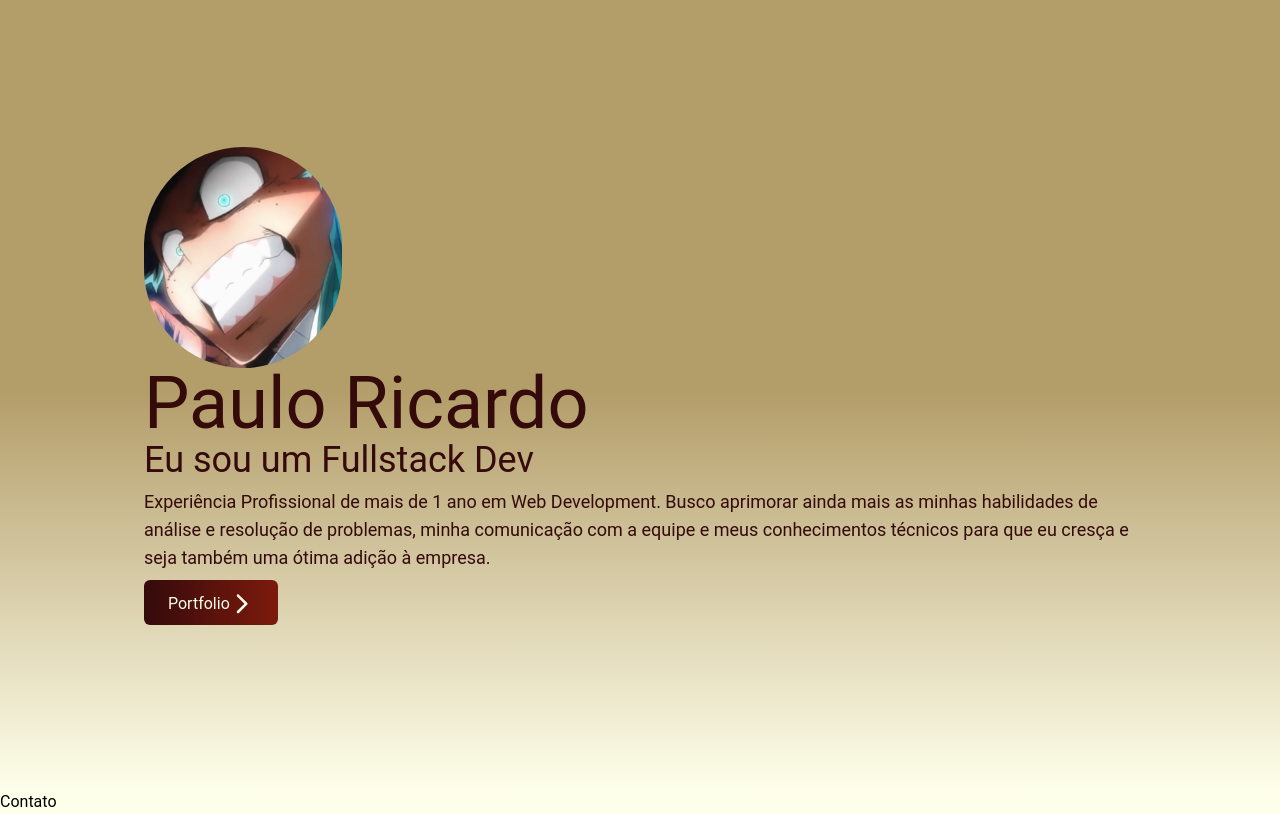
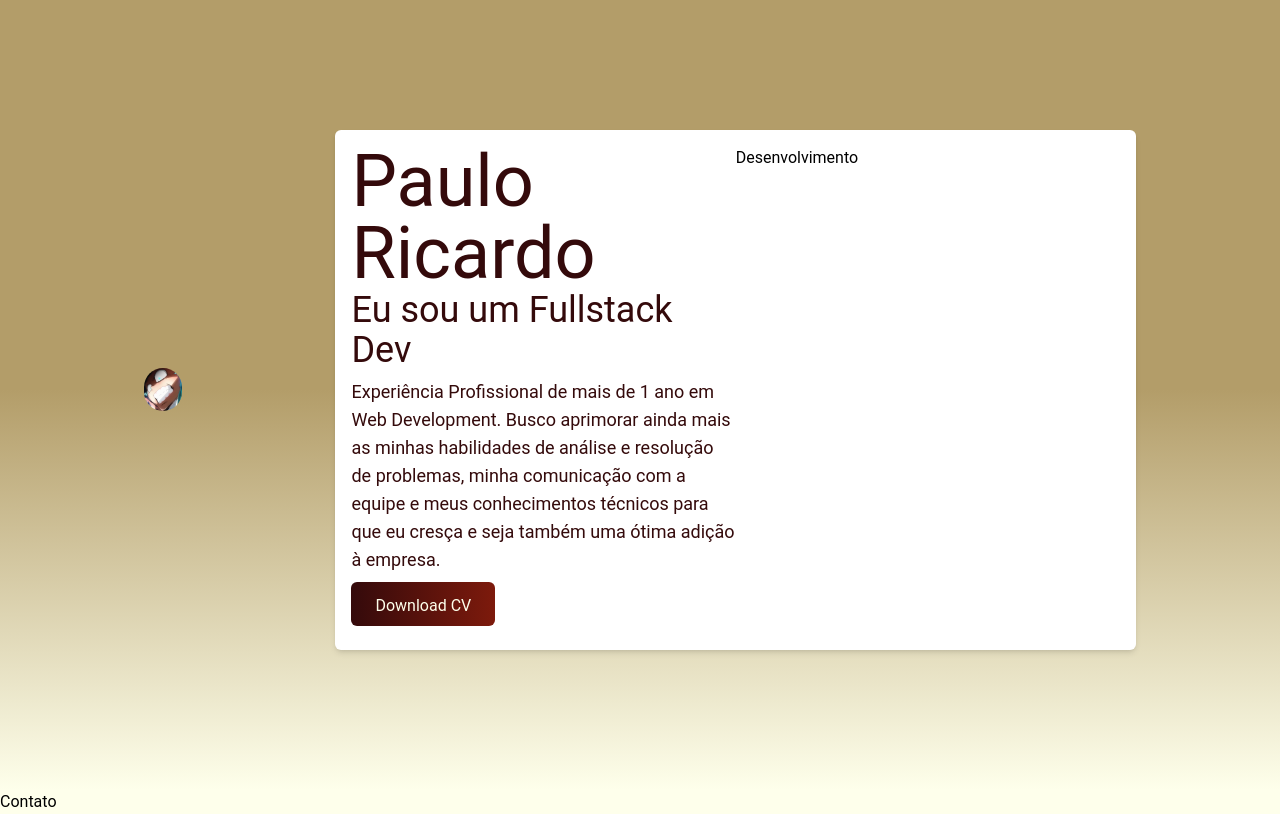
Before and after one commit to PauloRRRRR/https---github.com-PauloRRRRR-myPortfolio, a React (Vite) app: page / in a window 1280 px wide. Shown: the part 520-1334 px from the top of the page. Built offline with nearby package versions, Linux system fonts and the light colour scheme.

Commit message:
Card about me

```diff
--- a/src/components/Home.tsx
+++ b/src/components/Home.tsx
@@ -7,24 +7,29 @@
             name='home'
             className='h-screen w-full bg-gradient-to-b from-bege-300 via-bege-300 to-bege-100'
         >
-            <div className='max-w-screen-lg mx-auto flex flex-col items-center justify-center h-full px-4 md:flex-row'>
+            <div className='max-w-screen-lg mx-auto flex flex-col items-center justify-center h-full px-4 md:flex-row '>
                 <div>
-                    <div>
-                        <img src="../src/assets/heroImage.png" alt="my self" className='rounded-full w-1/5'/>
-                    </div>
-                    <h2 className='text-7xl text-wine-700'>Paulo Ricardo</h2>
-                    <h3 className='text-4xl text-wine-700 mb-2'>Eu sou um Fullstack Dev</h3>
-                    <p className='text-lg text-wine-700'>Experiência Profissional de mais de 1 ano em Web Development. Busco aprimorar ainda mais as minhas habilidades de análise e resolução de problemas, minha comunicação com a equipe e meus conhecimentos técnicos para que eu cresça e seja também uma ótima adição à empresa.</p>
-
+                    <img src="../src/assets/heroImage.png" alt="my self" className='rounded-full w-1/5'/>
+                </div>
+                <div className='bg-white p-4 rounded-md shadow-md flex '>
+                    <div className='w-1/2'>
+                        <h2 className='text-7xl text-wine-700'>Paulo Ricardo</h2>
+                        <h3 className='text-4xl text-wine-700 mb-2'>Eu sou um Fullstack Dev</h3>
+                        <p className='text-lg text-wine-700'>Experiência Profissional de mais de 1 ano em Web Development. Busco aprimorar ainda mais as minhas habilidades de análise e resolução de problemas, minha comunicação com a equipe e meus conhecimentos técnicos para que eu cresça e seja também uma ótima adição à empresa.</p>
                         <div>
                             <button className='text-bege-100 w-fit px-6 pt-3 my-2 flex items-center rounded-md bg-gradient-to-r from-wine-700 to-wine-500 cursor-pointer p-2'>
-                                Portfolio
-                                <span className='rotate-180 hover:rotate-180'>
+                                Download CV
+                                {/* <span className='rotate-180 hover:rotate-180'>
                                     <ArrowBackIosNewRoundedIcon/>
-                                </span>
+                                </span> */}
                             </button>
                         </div>
                     </div>
+                    <div className='flex-col w-1/2'>
+                                Desenvolvimento
+                    </div>
+                </div>
+
             </div>
         </div>
     )
```
